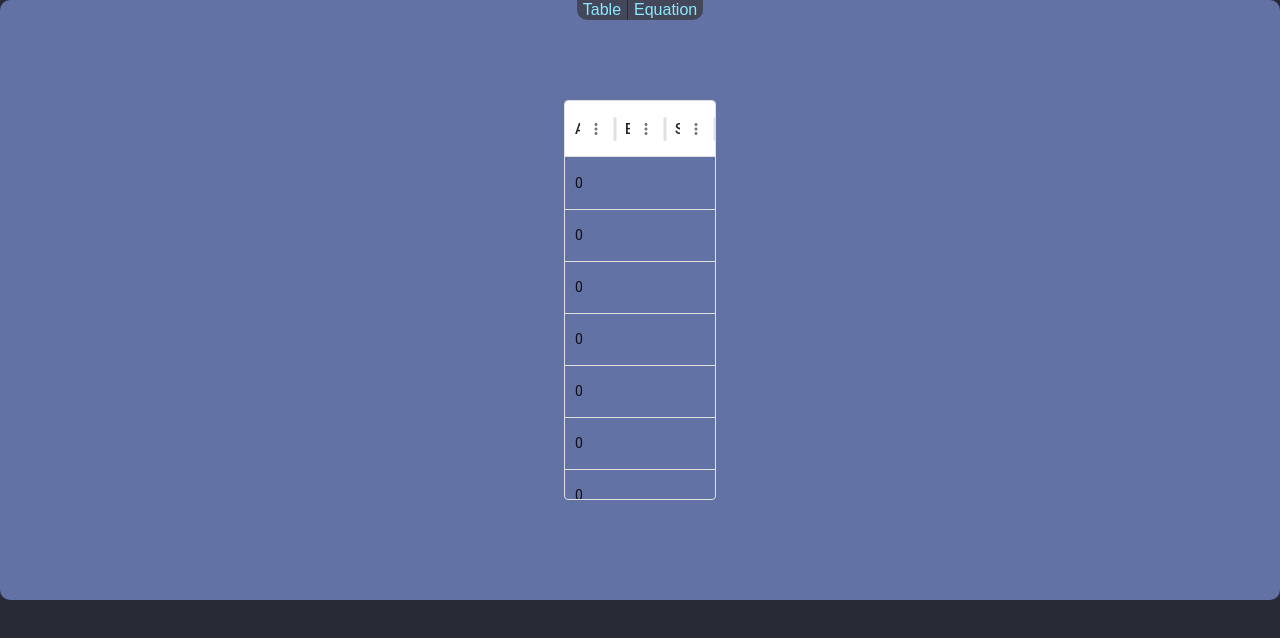
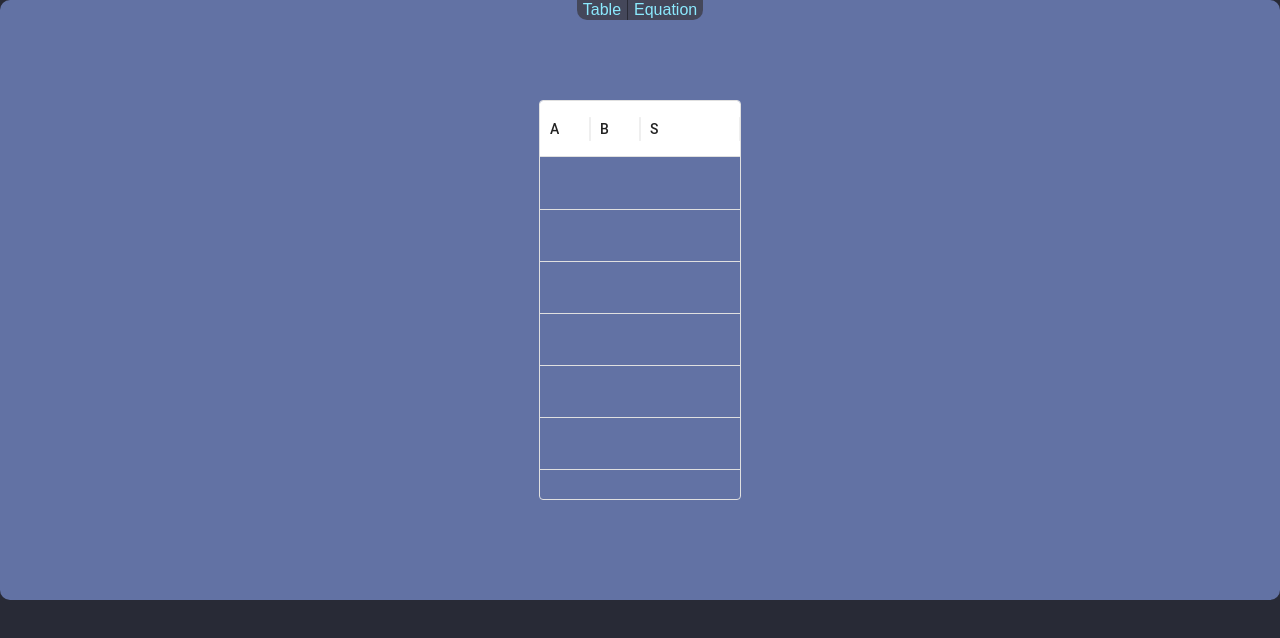
Before and after one commit to gckneip/Magi, a React (Create React App) app in the folder teste_cursorium2/: page / in a window 1280 px wide. Both pictures are taken after a click on the button "Table". Shown: the top 638 px of the page. Built offline with nearby package versions, Linux system fonts and the light colour scheme.

Commit message:
Teste alterando valores da tabela

```diff
--- a/teste_cursorium2/src/board/components/InputTable/InputTable.tsx
+++ b/teste_cursorium2/src/board/components/InputTable/InputTable.tsx
@@ -1,41 +1,65 @@
 import * as React from 'react';
-import { DataGrid, GridColDef } from '@mui/x-data-grid';
+import { DataGrid, GridColDef, GridEventListener} from '@mui/x-data-grid';
+import { useState } from 'react';
 
-const columns: GridColDef[] = [
-  { field: 'A', headerName: 'A', width: 50 },
-  { field: 'B', headerName: 'B', width: 50 },
-  { field: 'S', headerName: 'S', width: 50 },
-];
-
-const rows = [
-  { id: 1, A: '0'},
-  { id: 2, A: '0'},
-  { id: 3, A: '0'},
-  { id: 4, A: '0'},
-  { id: 5, A: '0'},
-  { id: 6, A: '0'},
-  { id: 7, A: '0'},
-  { id: 8, A: '0'},
-  { id: 9, A: '0'},
-];
+type Row = {
+  id: number;
+  A: string;
+  B: string;
+  S: string;
+};
 
 export default function DataTable() {
+  const columns: GridColDef[] = [
+    { field: 'A', headerName: 'A', flex: 1, editable:true},
+    { field: 'B', headerName: 'B', flex: 1, editable:true},
+    { field: 'S', headerName: 'S', editable:true},
+  ];
+
+  const rows:Row[] = [
+    { id: 1, A: '', B:'', S:''},
+    { id: 2, A: '', B:'', S:''},
+    { id: 3, A: '', B:'', S:''},
+    { id: 4, A: '', B:'', S:''},
+    { id: 5, A: '', B:'', S:''},
+    { id: 6, A: '', B:'', S:''},
+    { id: 7, A: '', B:'', S:''},
+    { id: 8, A: '', B:'', S:''},
+    { id: 9, A: '', B:'', S:''},
+  ];
+
+
+  const handleCellKeyDown: GridEventListener<'cellKeyDown'> =
+  (params, event, details) =>
+    {
+      const column = params.field as keyof Row;
+      const rowId = params.id as number;
+      const row = rows.find((row) => row.id === rowId);
+      if (!row) return;
+
+      var cellValue = row[column] || '';
+
+      console.log(cellValue);
+
+      if(((event.code != 'Digit0' && event.code != 'Digit1') || cellValue != '') && event.code != 'Backspace'){
+        event.preventDefault();
+        return;
+      } else {
+      }
+    };
+
   return (
     <div style={{ height: 400, width: '100%' }}>
       <DataGrid
         rows={rows}
         columns={columns}
-        initialState={{
-          pagination: {
-            paginationModel: {pageSize: 9 },
-
-          },
-        }}
         pageSizeOptions={[9]}
-        //checkboxSelection
         disableRowSelectionOnClick
-        //hideFooterPagination
         hideFooter
+        disableColumnMenu={true}
+        disableColumnResize={true}
+        disableColumnSorting={true}
+        onCellKeyDown={handleCellKeyDown}
       />
     </div>
   );
```
